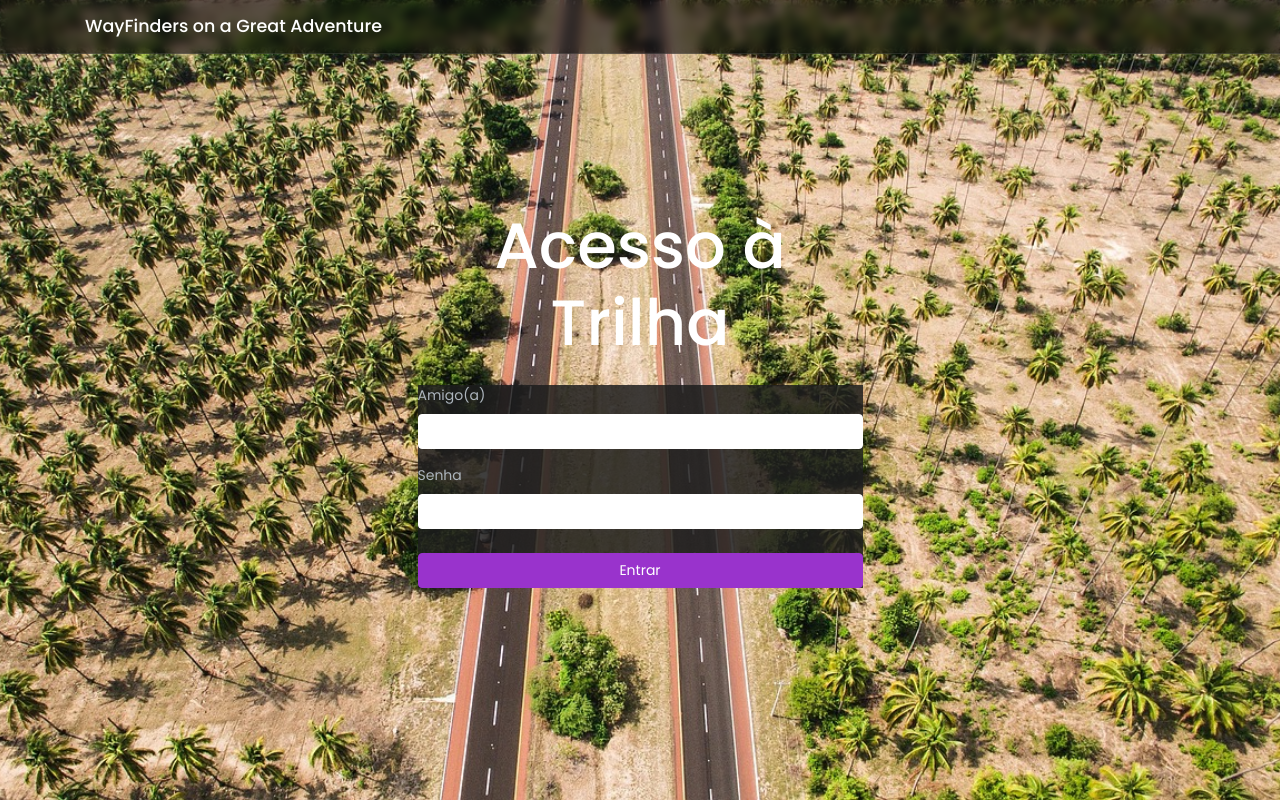
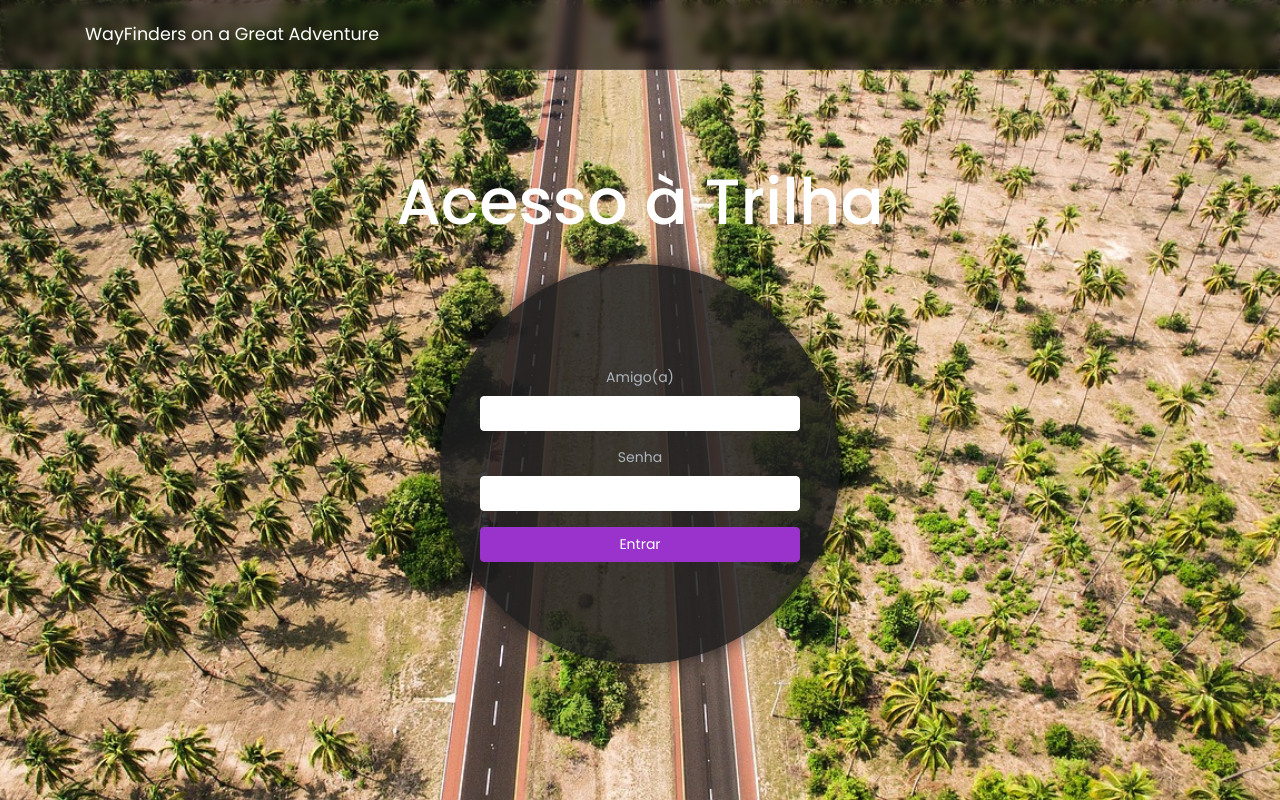
Before and after one commit to it-warny/wayfinders-project, a Flask app: page /login in a window 1280 px wide. Run offline with Flask 3, Linux system fonts and the light colour scheme; some libraries are stand-ins or nearby versions.

Commit message:
Style: Refina UI da homepage, login e timeline

```diff
--- a/static/main.css
+++ b/static/main.css
@@ -15,65 +15,127 @@ body {
     background-color: rgba(0, 0, 0, 0.6);
     backdrop-filter: blur(5px);
     border-bottom: 1px solid rgba(255, 255, 255, 0.1);
+    height: 70px; /* Altura fixa para a barra de navegação */
 }
 
-.navbar-brand {
-    font-weight: 500;
-}
-
+/* --- HOMEPAGE --- */
 .interactive-logo-container {
     display: flex;
     justify-content: center;
     align-items: center;
     flex-wrap: wrap;
-    gap: 1.5rem;
+    gap: 1rem; /* Espaçamento reduzido */
     position: relative;
     padding: 20px;
     text-align: center;
 }
 
-.logo-part {
-    position: relative;
-    cursor: pointer;
-}
+.logo-part { position: relative; cursor: pointer; }
 
+/* AJUSTE: Tamanho da fonte do título reduzido */
 .logo-name {
-    font-size: 5rem;
+    font-size: 4rem; /* Reduzido de 5rem */
     font-weight: 700;
     color: white;
     text-shadow: 2px 2px 8px rgba(0, 0, 0, 0.7);
     transition: all 0.3s ease;
 }
 
-.logo-subname {
-    display: block;
-    font-size: 1.5rem;
-    color: #ddd;
-    margin-top: -20px;
-    transition: all 0.3s ease;
-}
+.logo-subname { display: block; font-size: 1.2rem; color: #ddd; margin-top: -15px; transition: all 0.3s ease; }
 
+/* AJUSTE: Caricatura circular, com borda e reposicionada */
 .caricature {
     display: none;
     position: absolute;
-    bottom: 100%;
+    bottom: 110%; /* Aumentado para não tocar o nome */
     left: 50%;
     transform: translateX(-50%);
-    width: 200px;
-    height: auto;
-    border-radius: 10px;
+    width: 180px; /* Tamanho ajustado */
+    height: 180px;
+    object-fit: cover; /* Garante que a imagem preencha o círculo */
+    border-radius: 50%; /* Deixa a imagem redonda */
+    border: 5px solid #FFC107; /* Borda amarela, combinando com a timeline */
+    box-shadow: 0 5px 20px rgba(0,0,0,0.5); /* Sombra para destacar */
     z-index: 10;
     pointer-events: none;
 }
+.logo-part:hover .caricature { display: block; }
+.logo-part:hover .logo-name, .logo-part:hover .logo-subname { transform: scale(1.1); }
 
-.logo-part:hover .caricature {
-    display: block;
+/* AJUSTE: Legibilidade da descrição */
+.lead {
+    background-color: rgba(0, 0, 0, 0.6);
+    padding: 10px 20px;
+    border-radius: 8px;
+    display: inline-block; /* Faz o fundo se ajustar ao tamanho do texto */
 }
 
-.logo-part:hover .logo-name,
-.logo-part:hover .logo-subname {
-    transform: scale(1.1);
+/* --- PÁGINA DE LOGIN: FORMATO CÍRCULAR --- */
+.login-container {
+    background-color: rgba(30, 30, 30, 0.85);
+    box-shadow: 0 0 20px rgba(0, 0, 0, 0.6);
+    /* Transformando em círculo */
+    width: 400px;
+    height: 400px;
+    border-radius: 50%;
+    /* Centralizando o conteúdo dentro do círculo */
+    display: flex;
+    flex-direction: column;
+    justify-content: center;
+    align-items: center;
+    padding: 2.5rem;
+    margin: 0 auto; /* Centraliza o círculo na coluna */
 }
 
-.login-container {
-    background-color: rgba(30, 30, 30, 0.85);
+.login-container .form-group {
+    width: 100%;
+    text-align: center; /* Centraliza o label */
+}
+.login-container label {
+    margin-bottom: 0.5rem;
+}
+
+/* --- TIMELINE DE MEMÓRIAS --- */
+.timeline-container { position: relative; max-width: 1200px; margin: 0 auto; }
+.timeline-container::after { content: ''; position: absolute; width: 6px; background-color: rgba(255, 255, 255, 0.2); top: 0; bottom: 0; left: 50%; margin-left: -3px; z-index: -1; }
+.timeline-item { padding: 10px 40px; position: relative; width: 50%; }
+.timeline-item .timeline-dot { content: ''; position: absolute; width: 25px; height: 25px; background-color: #4E2A84; border: 4px solid #FFC107; top: 30px; border-radius: 50%; z-index: 1; }
+.timeline-item.left { left: 0; }
+.timeline-item.left .timeline-dot { right: -12.5px; }
+.timeline-item.right { left: 50%; }
+.timeline-item.right .timeline-dot { left: -12.5px; }
+
+/* AJUSTE: Tamanho do card de memória reduzido */
+.timeline-item .card {
+    background-color: rgba(30, 30, 30, 0.9) !important;
+    border: 1px solid rgba(255, 255, 255, 0.1);
+    box-shadow: 0 0 15px rgba(0, 0, 0, 0.5);
+    max-width: 380px; /* Reduzido para não invadir a estrada */
+}
+.timeline-item.left .card { margin-right: 30px; float: right; }
+.timeline-item.right .card { margin-left: 30px; }
+.timeline-item .card-img-top, .timeline-item .timeline-video-thumb { cursor: pointer; border-bottom: 1px solid rgba(255, 255, 255, 0.1); }
+.timeline-item .card-header h6 { margin-bottom: 0; }
+
+@media screen and (max-width: 768px) {
+    .logo-name { font-size: 2.5rem; } /* Ajuste de fonte do logo para celular */
+    .timeline-container::after { left: 31px; }
+    .timeline-item { width: 100%; padding-left: 70px; padding-right: 15px; }
+    .timeline-item .card { max-width: 100%; }
+    .timeline-item.left .card, .timeline-item.right .card { margin: 0; float: none; }
+    .timeline-item.left .timeline-dot, .timeline-item.right .timeline-dot { left: 18px; }
+    .timeline-item.right { left: 0%; }
+    .login-container { width: 90vw; height: 90vw; } /* Círculo responsivo */
+}
+
+/* --- ESTILOS DO LIGHTBOX (MODAL) --- */
+.modal-content { background-color: #212529; border: 1px solid rgba(255, 255, 255, 0.2); }
+.modal-header { border-bottom: 1px solid rgba(255, 255, 255, 0.2); text-align: center; display: block; }
+.modal-title { width: 100%; }
+#lightbox-media { max-width: 100%; max-height: 75vh; display: block; margin: 0 auto; }
+
+/* AJUSTE: Garante que as quebras de linha na descrição sejam respeitadas */
+#lightbox-description {
+    white-space: pre-wrap;
+    margin-top: 15px;
+}
--- a/templates/login.html
+++ b/templates/login.html
@@ -1,13 +1,11 @@
 {% extends "base.html" %}
-
 {% block title %}Login{% endblock %}
-
 {% block content %}
 <div class="row justify-content-center align-items-center" style="min-height: 80vh;">
-    <div class="col-md-6 col-lg-5">
-        <h1 class="text-center mb-4">Acesso à Trilha</h1>
+    <div class="col-12 text-center">
+        <h1 class="mb-4">Acesso à Trilha</h1>
         <div class="login-container">
-            <form method="POST" action="{{ url_for('login') }}">
+            <form method="POST" action="{{ url_for('login') }}" class="w-100">
                 <div class="form-group">
                     <label for="username">Amigo(a)</label>
                     <input type="text" class="form-control" id="username" name="username" required>
@@ -16,11 +14,11 @@
                     <label for="password">Senha</label>
                     <input type="password" class="form-control" id="password" name="password" required>
                 </div>
-                <button type="submit" class="btn btn-info btn-block mt-4">Entrar</button>
+                <button type="submit" class="btn btn-info btn-block mt-3">Entrar</button>
             </form>
             {% with messages = get_flashed_messages() %}
                 {% if messages %}
-                    <div class="alert alert-danger mt-3">
+                    <div class="alert alert-danger mt-3" style="font-size: 0.8rem;">
                         {{ messages[0] }}
                     </div>
                 {% endif %}
```
